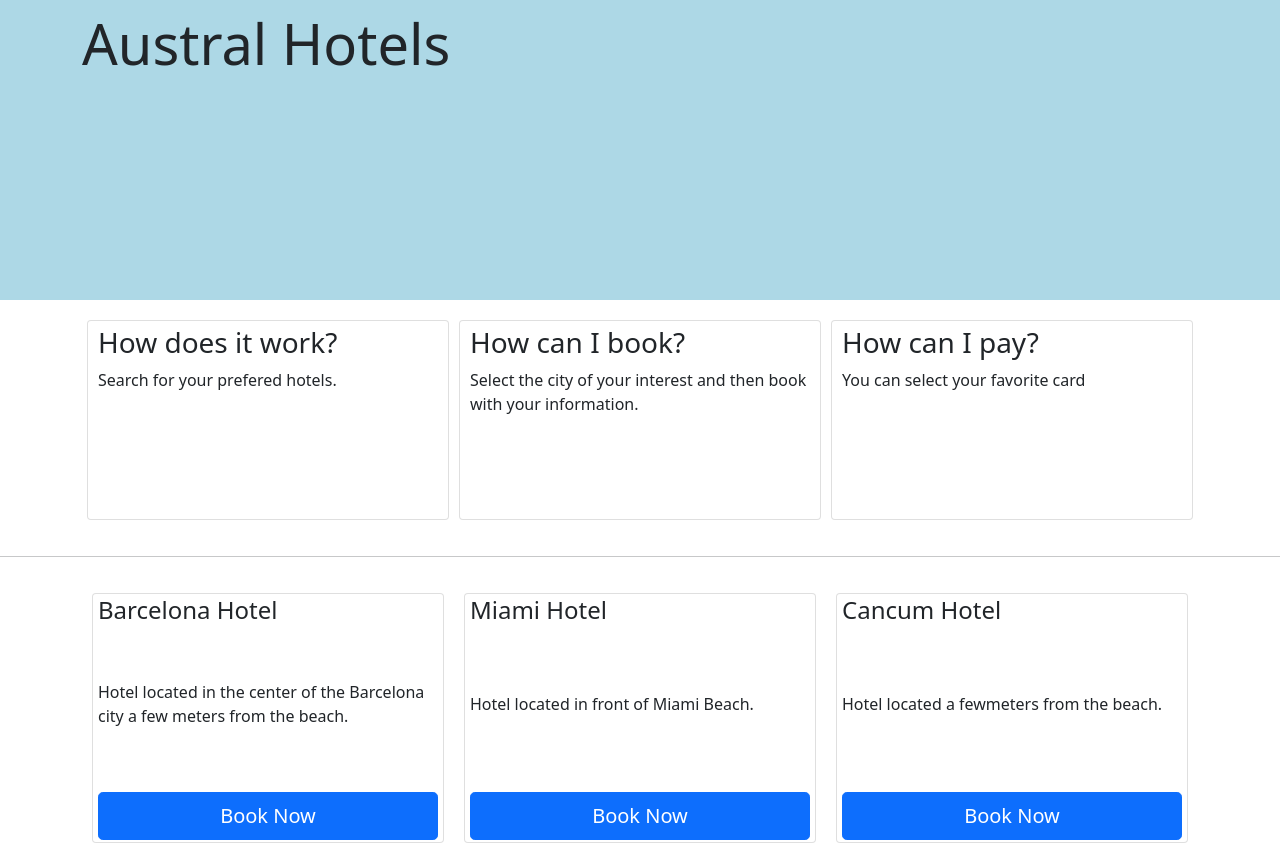
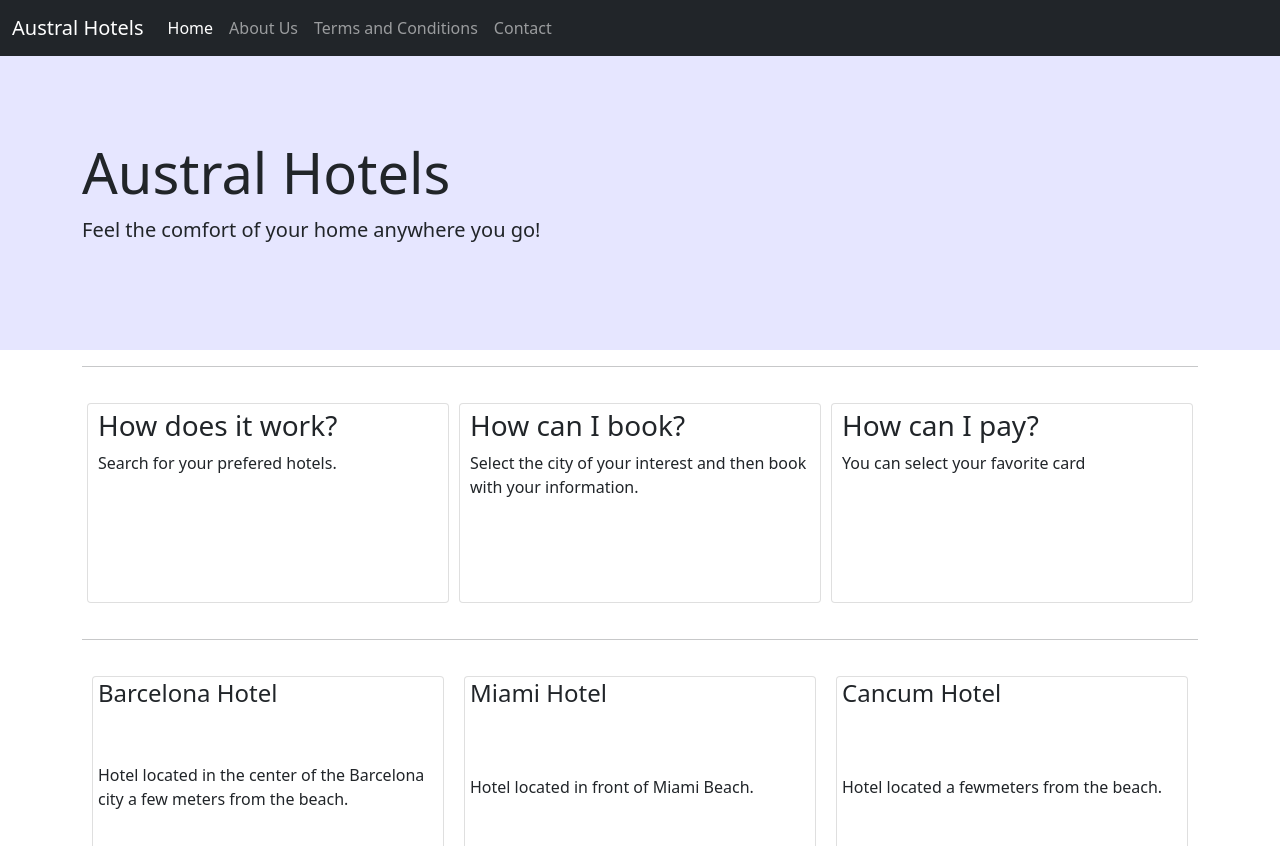
Before and after one commit to samazevedo/austral-bootstrap, a website: page index.html in a window 1280 px wide. Shown: the top 846 px of the page. Drawn offline with nearby package versions, Linux system fonts and the light colour scheme.

Commit message:
add navbar collapse jumbotron fixed

```diff
--- a/css/main.css
+++ b/css/main.css
@@ -1,12 +1,10 @@
+.jumbotron {
+    margin-top:50px;
+    height: 300px;
 
-#destination btn {
-    color="lightblue"
 }
-
 header {
-    background-color: lightblue;
-    height: 300px;
-    padding: 10px;
+    background-color: #e6e6ff;
 
 }
 footer {
--- a/index.html
+++ b/index.html
@@ -11,14 +11,46 @@
     <title>Hotel</title>
 </head>
 <body>
-    <header class="jumbotron" id="jumbotron">
-        <div class="container">
-            <div class="row">
-                <h1 class="display-4">Austral Hotels</h1>
+    <nav class="navbar navbar-expand-lg fixed-top navbar-dark bg-dark">
+        <div class="container-fluid">
+            <a class="navbar-brand mr-auto" href="#">Austral Hotels</a>
+            <button class="navbar-toggler" type="button" data-bs-toggle="collapse"
+                data-bs-target="#navbarToggler" aria-controls="navbarToggler"
+                aria-expanded="false" aria-label="Toggle navigation">
+                <span class="navbar-toggler-icon"></span>
+            </button>
+            <div class="collapse navbar-collapse" id="navbarToggler">
+                <ul class="navbar-nav mr-auto mt-2 mt-lg-0">
+                    <li class="nav-item ">
+                        <a class="nav-link active" href="#">Home<span class=""></span></a>
+                    </li>
+                    <li class="nav-item">
+                        <a class="nav-link" href="#">About Us<span class=""></span></a>
+                    </li>
+                    <li class="nav-item">
+                        <a class="nav-link" href="#">Terms and Conditions<span class=""></span></a>
+                    </li>
+                    <li class="nav-item">
+                        <a class="nav-link" href="#">Contact<span class=""></span></a>
+                    </li>
+                </ul>
             </div>
         </div>
+    </nav>
+
+
+    <header>
+        <div class="jumbotron jumbotron-fluid d-flex align-items-center">
+            <div class="container">
+              <h1 class="display-4">Austral Hotels</h1>
+              <p class="lead">Feel the comfort of your home anywhere you go!</p>
+
+            </div>
+          </div>
     </header>
+
     <div class="container">
+        <hr/>
         <div class="row ">
             <div class="d-flex align-items-center flex-wrap">
                 <div class="col-12 col-sm-4  ">
@@ -51,11 +83,12 @@
         </div>
     </div>
 
-    <hr/>
+
 
 
 
     <div class="container">
+        <hr/>
         <div class="row ">
             <div class="d-flex align-items-center flex-wrap">
                 <div class="col-12 col-sm-4  ">
```
